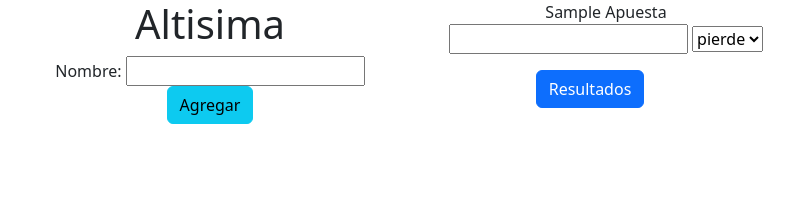
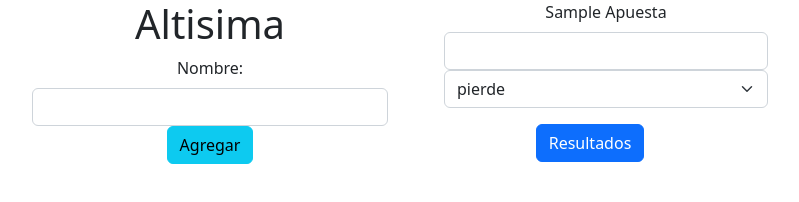
Before and after one commit to FacundoECruz/altisima, a plain HTML site: page index.html in a window 1280 px wide. Both pictures are taken after typing "Sample" into the empty fields and a click on the button "Agregar". Shown: the whole page, without its empty margins (50-849 px from the left). Drawn offline with nearby package versions, Linux system fonts and the light colour scheme.

Commit message:
bootstrap added to inputs

```diff
--- a/app.js
+++ b/app.js
@@ -16,9 +16,9 @@ function generarTemplate(player) {
     let html = "";
     let i = 0;
     listaPlayers.forEach(function (player) {
-        html += `<li id="player_${i}"> ${player.name} <label for="apuesta">Apuesta</label>
-        <input type="number" id="apuestaPlayer_${i}">
-        <select name="pierde" id="pierdePlayer_${i}">
+        html += `<li id="player_${i}"> ${player.name} <label class="form-label" for="apuesta">Apuesta</label>
+        <input class="form-control" type="number" id="apuestaPlayer_${i}">
+        <select class="form-select" aria-label="Default select example" name="pierde" id="pierdePlayer_${i}">
             <option value="0">pierde</option>
             <option value="-1">-1</option>
             <option value="-2">-2</option>
--- a/index.html
+++ b/index.html
@@ -17,8 +17,8 @@
             <div class="col">
                 <h1>Altisima</h1>
                 <form id="namesForm" action="/apuesta">
-                    <label for="name">Nombre:</label>
-                    <input type="text" name="name" id="name" required>
+                    <label class="form-label" for="name">Nombre:</label>
+                    <input class="form-control" type="text" name="name" id="name" required>
                     <button type="submit" class="btn btn-info">Agregar</button>
                 </form>
             </div>
```
